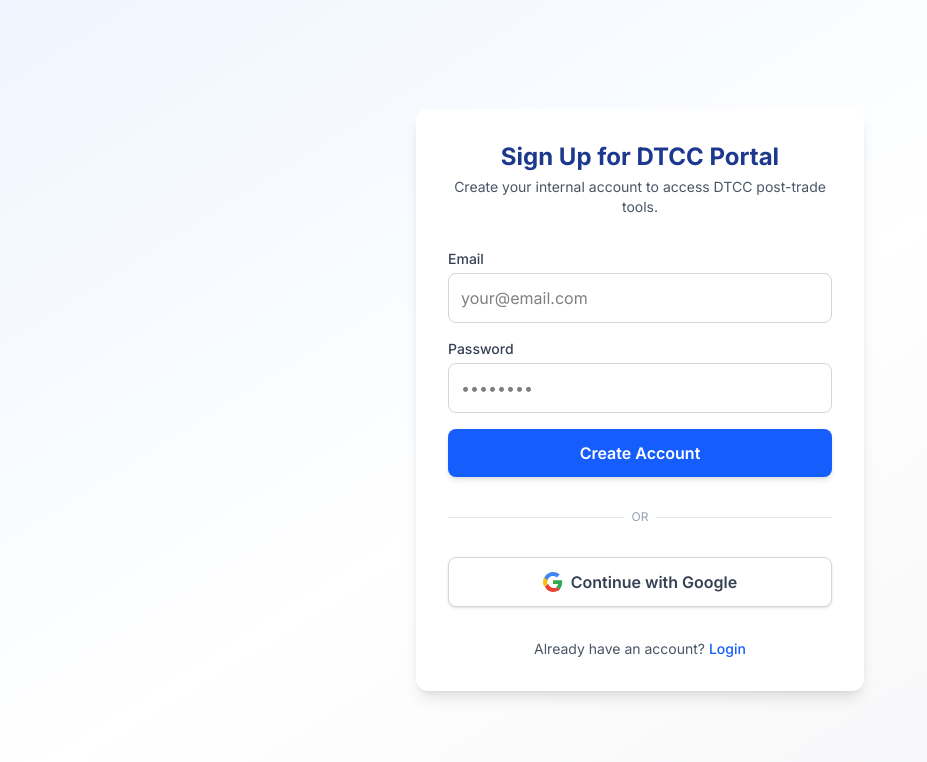
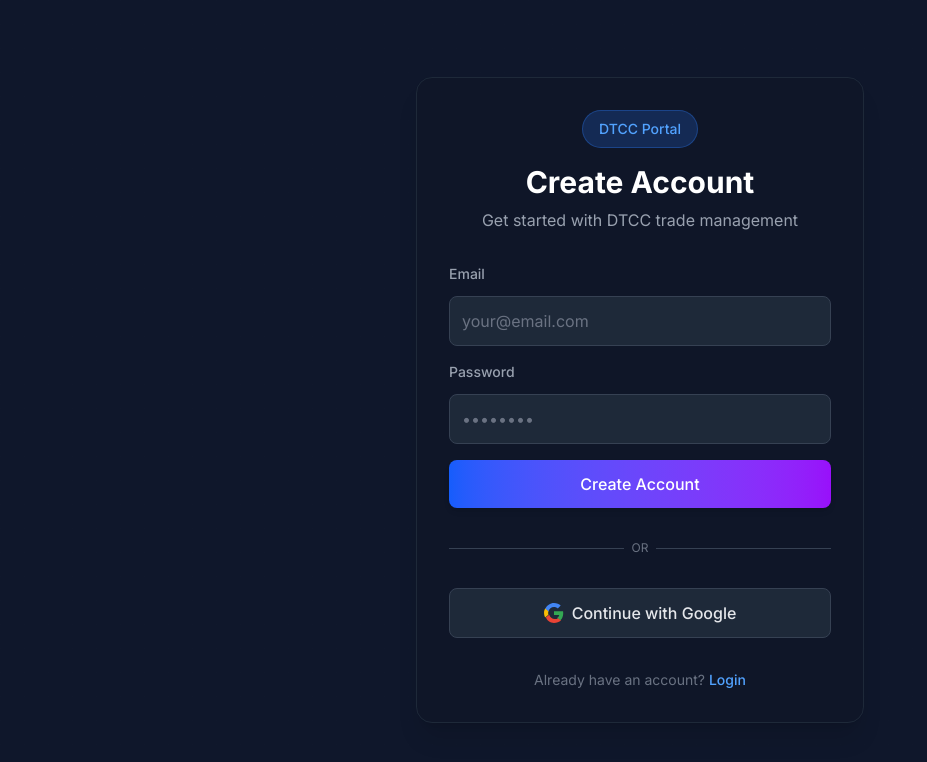
Before and after one commit to finos-labs/dtcc-i-h-2025-autokaarargal, a Next.js app in the folder dtcc-chatbot/: page /signup in a window 1280 px wide. Shown: the top 762 px of the page, without its empty margins (0-927 px from the left). Built offline with nearby package versions, Linux system fonts and the light colour scheme; no server answers.

Commit message:
Updated the UI

```diff
--- a/dtcc-chatbot/app/components/AuthForm.tsx
+++ b/dtcc-chatbot/app/components/AuthForm.tsx
@@ -150,30 +150,38 @@
   };
 
   return (
-    <div className="w-full min-h-screen flex flex-col bg-gradient-to-br from-blue-50 via-white to-gray-100">
-      <div className="flex-grow flex items-center justify-center px-4 py-12">
-        <div className="w-full max-w-md bg-white rounded-xl shadow-lg p-8 flex flex-col gap-6">
+    <div className="relative min-h-screen w-full flex flex-col bg-slate-900 overflow-x-hidden">
+      {/* Grid pattern background */}
+      <div className="absolute inset-0 opacity-10 [background-image:linear-gradient(to_right,#80808012_1px,transparent_1px),linear-gradient(to_bottom,#80808012_1px,transparent_1px)] [background-size:24px_24px]"></div>
+
+      <div className="relative z-10 flex-grow flex items-center justify-center px-4 py-12">
+        <div className="w-full max-w-md bg-gray-900/70 backdrop-blur-md rounded-2xl border border-gray-800 p-8 flex flex-col gap-6 shadow-xl">
           <div className="text-center mb-2">
-            <h1 className="text-2xl font-bold text-blue-900 mb-1">
-              {isLogin ? 'Login to DTCC Portal' : 'Sign Up for DTCC Portal'}
+            <div className="inline-flex items-center px-4 py-2 bg-blue-500/20 border border-blue-500/30 rounded-full mb-4">
+              <span className="text-sm font-medium text-blue-400">
+                DTCC Portal
+              </span>
+            </div>
+            <h1 className="text-3xl font-bold text-white mb-2">
+              {isLogin ? 'Login to Dashboard' : 'Create Account'}
             </h1>
-            <p className="text-gray-600 text-sm">
+            <p className="text-gray-400">
               {isLogin
-                ? 'Enter your credentials to access the DTCC Post-Trade Processing Platform.'
-                : 'Create your internal account to access DTCC post-trade tools.'}
+                ? 'Access your post-trade processing dashboard'
+                : 'Get started with DTCC trade management'}
             </p>
           </div>
 
           <form onSubmit={handleSubmit} className="flex flex-col gap-4">
             <div className="flex flex-col gap-1">
-              <label htmlFor="email" className="text-sm font-medium text-gray-700">
+              <label htmlFor="email" className="block text-gray-400 text-sm font-medium mb-2">
                 Email
               </label>
               <input
                 id="email"
                 type="email"
                 placeholder="your@email.com"
-                className="p-3 border border-gray-300 rounded-lg focus:outline-none focus:ring-2 focus:ring-blue-500"
+                className="w-full p-3 bg-gray-800 border border-gray-700 rounded-lg text-white placeholder-gray-500 focus:outline-none focus:ring-2 focus:ring-blue-500"
                 value={email}
                 onChange={(e) => setEmail(e.target.value)}
                 required
@@ -182,14 +190,14 @@
             </div>
 
             <div className="flex flex-col gap-1">
-              <label htmlFor="password" className="text-sm font-medium text-gray-700">
+              <label htmlFor="password" className="block text-gray-400 text-sm font-medium mb-2">
                 Password
               </label>
               <input
                 id="password"
                 type="password"
                 placeholder="••••••••"
-                className="p-3 border border-gray-300 rounded-lg focus:outline-none focus:ring-2 focus:ring-blue-500"
+                className="w-full p-3 bg-gray-800 border border-gray-700 rounded-lg text-white placeholder-gray-500 focus:outline-none focus:ring-2 focus:ring-blue-500"
                 value={password}
                 onChange={(e) => setPassword(e.target.value)}
                 required
@@ -199,26 +207,26 @@
 
             <button
               type="submit"
-              className="w-full py-3 bg-blue-600 text-white rounded-lg font-semibold hover:bg-blue-700 transition-colors shadow-md"
+              className="w-full py-3 bg-gradient-to-r from-blue-600 to-purple-600 text-white font-medium rounded-lg hover:from-blue-700 hover:to-purple-700 transition-colors disabled:opacity-50 shadow-md"
             >
               {isLogin ? 'Login' : 'Create Account'}
             </button>
 
             {error && (
-              <div className="text-red-600 text-sm bg-red-50 border border-red-200 rounded p-2 text-center">
+              <div className="text-red-400 text-sm bg-red-900/20 border border-red-800 rounded-lg p-3 text-center">
                 {error}
               </div>
             )}
           </form>
 
           <div className="flex items-center gap-2 my-2">
-            <div className="flex-1 h-px bg-gray-200" />
-            <span className="text-gray-400 text-xs">OR</span>
-            <div className="flex-1 h-px bg-gray-200" />
+            <div className="flex-1 h-px bg-gray-700" />
+            <span className="text-gray-500 text-xs">OR</span>
+            <div className="flex-1 h-px bg-gray-700" />
           </div>
 
           <button
-            className="w-full py-3 flex items-center justify-center gap-2 bg-white border border-gray-300 rounded-lg font-semibold text-gray-700 hover:bg-gray-50 transition-colors shadow-sm"
+            className="w-full py-3 flex items-center justify-center gap-2 bg-gray-800 border border-gray-700 rounded-lg font-medium text-gray-200 hover:bg-gray-700 transition-colors"
             onClick={handleGoogleSignIn}
             type="button"
           >
@@ -234,13 +242,13 @@
             Continue with Google
           </button>
 
-          <div className="text-center text-gray-600 mt-2 text-sm">
+          <div className="text-center text-gray-500 mt-2 text-sm">
             {isLogin ? (
               <span>
                 Don&apos;t have an account?{' '}
                 <button
                   type="button"
-                  className="text-blue-600 font-medium hover:text-blue-800"
+                  className="text-blue-400 font-medium hover:text-blue-300 transition-colors"
                   onClick={() => router.push('/signup')}
                 >
                   Sign Up
@@ -251,7 +259,7 @@
                 Already have an account?{' '}
                 <button
                   type="button"
-                  className="text-blue-600 font-medium hover:text-blue-800"
+                  className="text-blue-400 font-medium hover:text-blue-300 transition-colors"
                   onClick={() => router.push('/login')}
                 >
                   Login
--- a/dtcc-chatbot/app/dashboard/page.tsx
+++ b/dtcc-chatbot/app/dashboard/page.tsx
@@ -7,13 +7,12 @@
 
 export default function DashboardPage() {
   const [userData, setUserData] = useState<any>(null);
-  const [loading, setLoading] = useState(true); // Track loading state
+  const [loading, setLoading] = useState(true);
   const router = useRouter();
 
   useEffect(() => {
     const unsubscribe = auth.onAuthStateChanged(async (user) => {
       if (!user) {
-        // Not authenticated, redirect to home
         router.replace('/');
         setLoading(false);
       } else {
@@ -30,31 +29,35 @@
   }, [router]);
 
   if (loading) {
-    // Optionally render a loading spinner or nothing
     return null;
   }
 
-  // If not authenticated, you can optionally double-check and redirect
   if (!userData) {
-    // This is a fallback; normally, the redirect above will handle it
     router.replace('/');
     return null;
   }
 
   return (
-    <div className="min-h-screen h-screen w-full flex flex-col bg-gradient-to-br from-blue-50 via-white to-gray-100">
-      <header className="w-full flex justify-between items-center px-8 py-6 bg-white/90 shadow">
+    <div className="relative min-h-screen h-screen w-full flex flex-col bg-slate-900">
+      {/* Grid pattern background */}
+      <div className="absolute inset-0 opacity-10 [background-image:linear-gradient(to_right,#80808012_1px,transparent_1px),linear-gradient(to_bottom,#80808012_1px,transparent_1px)] [background-size:24px_24px]"></div>
+
+      <header className="relative z-10 w-full flex justify-between items-center px-8 py-6 bg-gray-900/80 backdrop-blur-md border-b border-gray-800">
         <div>
-          <h1 className="text-2xl font-bold text-blue-900">
-            Welcome, {userData?.email}
+          <h1 className="text-2xl font-bold text-white">
+            Welcome, <span className="text-blue-400">{userData?.email}</span>
           </h1>
           <div className="security-section mt-1">
             {userData?.providers?.includes('password') ? (
-              <p className="text-sm text-green-600">
-                Account security: Password set ✔️
+              <p className="text-sm text-green-400 flex items-center">
+                <span className="mr-1">Account security: Password set</span>
+                <span>✔️</span>
               </p>
             ) : (
-              <Link href="/profile" className="text-blue-600 text-sm">
+              <Link
+                href="/profile"
+                className="text-blue-400 text-sm hover:text-blue-300 transition-colors"
+              >
                 Set up password for email login
               </Link>
             )}
@@ -65,13 +68,13 @@
             await auth.signOut();
             router.push('/');
           }}
-          className="px-4 py-2 bg-red-500 text-white rounded hover:bg-red-600"
+          className="px-4 py-2 bg-gradient-to-r from-red-600 to-orange-600 text-white rounded-lg hover:from-red-700 hover:to-orange-700 transition-colors"
         >
           Logout
         </button>
       </header>
 
-      <main className="flex-1 h-full w-full flex flex-col">
+      <main className="relative z-10 flex-1 h-full w-full flex flex-col">
         <ChatInterface email={userData?.email} />
       </main>
     </div>
```
Also changed, not shown: dtcc-chatbot/app/components/ChatInterface.tsx (+68 -39 lines).
